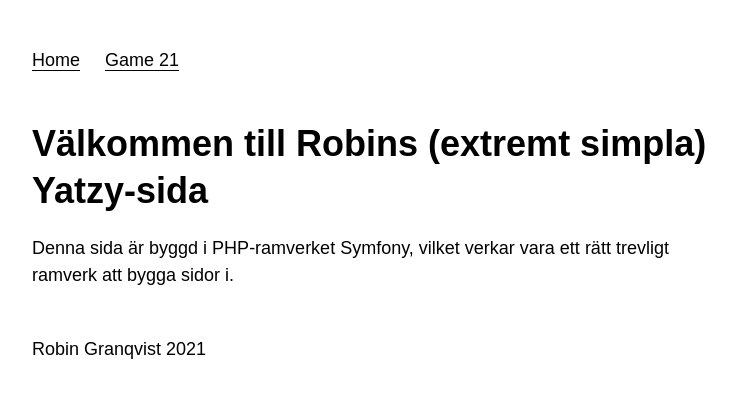
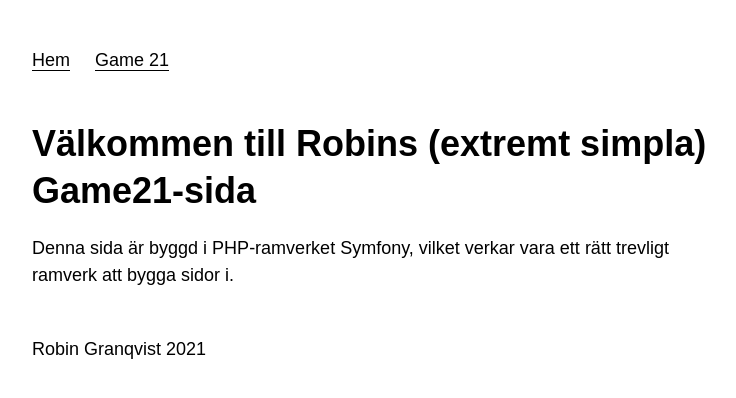
Before and after one commit to robingtemp/mvc_symfony, a Symfony app: template templates/pages/index.html.twig in a window 1280 px wide. Shown: the top 398 px of the page, without its empty margins (258-994 px from the left). Run offline with Twig, Linux system fonts and the light colour scheme; the template is opened without the code that fills it, so the values that code supplies are empty; some libraries are stand-ins or nearby versions.

Commit message:
Fixed errors

```diff
--- a/templates/base.html.twig
+++ b/templates/base.html.twig
@@ -16,7 +16,7 @@
     <body>
         <div class="wrapper">
             <nav class="menu">
-                <a href="{{ path('index') }}">Home</a>
+                <a href="{{ path('index') }}">Hem</a>
                 <a href="{{ path('game21') }}">Game 21</a>
             </nav>
             {% block body %}
--- a/templates/pages/game21.html.twig
+++ b/templates/pages/game21.html.twig
@@ -1,5 +1,5 @@
 {% extends 'base.html.twig' %}
-{% block title %}Robins Game 21 sida{% endblock %}
+{% block title %}Game 21{% endblock %}
 {% block body %}
     {% block heading %}<h1>Game 21</h1>{% endblock %}
 
--- a/templates/pages/index.html.twig
+++ b/templates/pages/index.html.twig
@@ -1,7 +1,7 @@
 {% extends 'base.html.twig' %}
-{% block title %}Robins Yatzy-sida{% endblock %}
+{% block title %}Robins Game21-sida{% endblock %}
 {% block body %}
-    {% block heading %}<h1>Välkommen till Robins (extremt simpla) Yatzy-sida</h1>{% endblock %}
+    {% block heading %}<h1>Välkommen till Robins (extremt simpla) Game21-sida</h1>{% endblock %}
     <p>Denna sida är byggd i PHP-ramverket Symfony, vilket verkar vara ett rätt
     trevligt ramverk att bygga sidor i.</p>
 {% endblock %}
```
Also changed, not shown: public/.htaccess.
